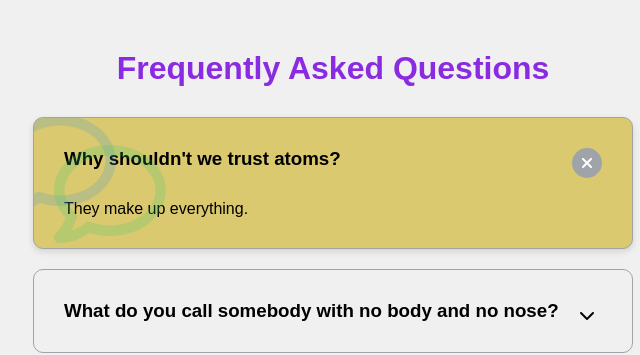
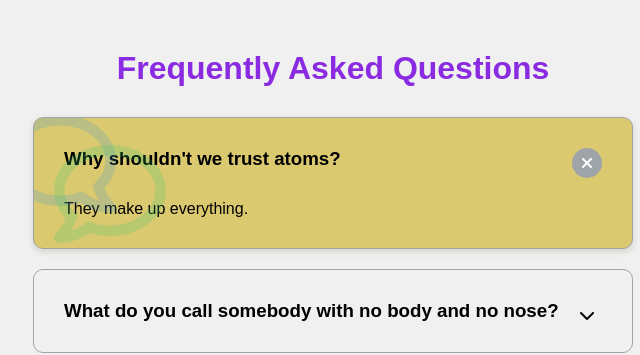
Before and after one commit to ANDREWAHN-UK/50-Projects-12-FAQ-Collapse, a plain HTML site: page index.html in a window 1280 px wide. Shown: the top 355 px of the page, 307-947 px from the left. Drawn offline with Linux system fonts and the light colour scheme; a web font is replaced by a local one.

Commit message:
style.css - adjust speech bubble icons

```diff
--- a/assets/style.css
+++ b/assets/style.css
@@ -54,7 +54,7 @@ h1 {
     color: #3498db;
     top: -10px;
     left: -30px;
-    transform: rotateX(180);
+    transform: rotateY(180deg);
 }
 
 .faq-title {
```
